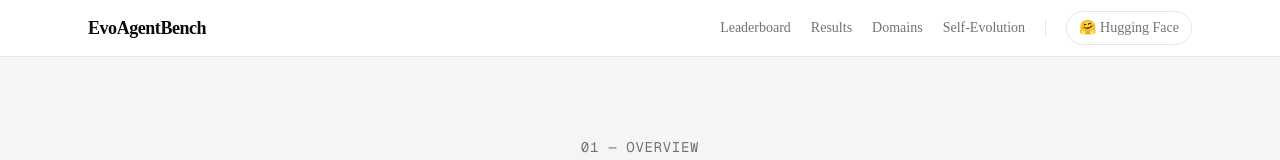
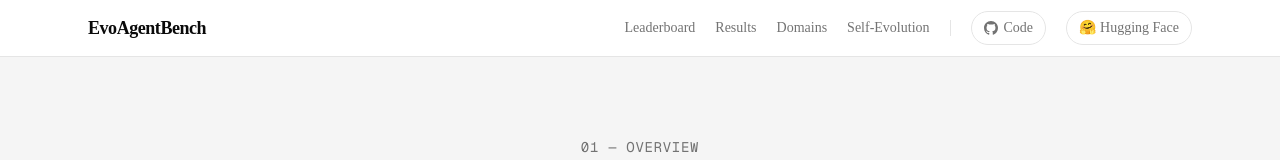
Before and after one commit to EverMind-AI/EvoAgentBench, a Next.js app: page / in a window 1280 px wide. Shown: the top 160 px of the page. Built offline with nearby package versions, Linux system fonts and the light colour scheme.

Commit message:
add Code button linking to GitHub repo

```diff
--- a/src/components/Navbar.tsx
+++ b/src/components/Navbar.tsx
@@ -1,5 +1,6 @@
 import Link from "next/link";
 
+const CODE_URL = "https://github.com/EverMind-AI/EverOS/tree/feat/readme-redesign/benchmarks/EvoAgentBench";
 const HF_URL = "https://huggingface.co/datasets/EverMind-AI/EvoAgentBench";
 const BASE = process.env.NEXT_PUBLIC_BASE_PATH || "";
 
@@ -39,6 +40,15 @@
           <span className="h-4 w-px bg-border" />
 
           <a
+            href={CODE_URL}
+            target="_blank"
+            rel="noopener noreferrer"
+            className="inline-flex items-center gap-1.5 px-3 py-1.5 rounded-full border border-border text-muted-foreground hover:text-foreground hover:bg-secondary transition-colors"
+          >
+            <svg className="w-3.5 h-3.5" fill="currentColor" viewBox="0 0 24 24"><path d="M12 0c-6.626 0-12 5.373-12 12 0 5.302 3.438 9.8 8.207 11.387.599.111.793-.261.793-.577v-2.234c-3.338.726-4.033-1.416-4.033-1.416-.546-1.387-1.333-1.756-1.333-1.756-1.089-.745.083-.729.083-.729 1.205.084 1.839 1.237 1.839 1.237 1.07 1.834 2.807 1.304 3.492.997.107-.775.418-1.305.762-1.604-2.665-.305-5.467-1.334-5.467-5.931 0-1.311.469-2.381 1.236-3.221-.124-.303-.535-1.524.117-3.176 0 0 1.008-.322 3.301 1.23.957-.266 1.983-.399 3.003-.404 1.02.005 2.047.138 3.006.404 2.291-1.552 3.297-1.23 3.297-1.23.653 1.653.242 2.874.118 3.176.77.84 1.235 1.911 1.235 3.221 0 4.609-2.807 5.624-5.479 5.921.43.372.823 1.102.823 2.222v3.293c0 .319.192.694.801.576 4.765-1.589 8.199-6.086 8.199-11.386 0-6.627-5.373-12-12-12z" /></svg>
+            Code
+          </a>
+          <a
             href={HF_URL}
             target="_blank"
             rel="noopener noreferrer"
```
